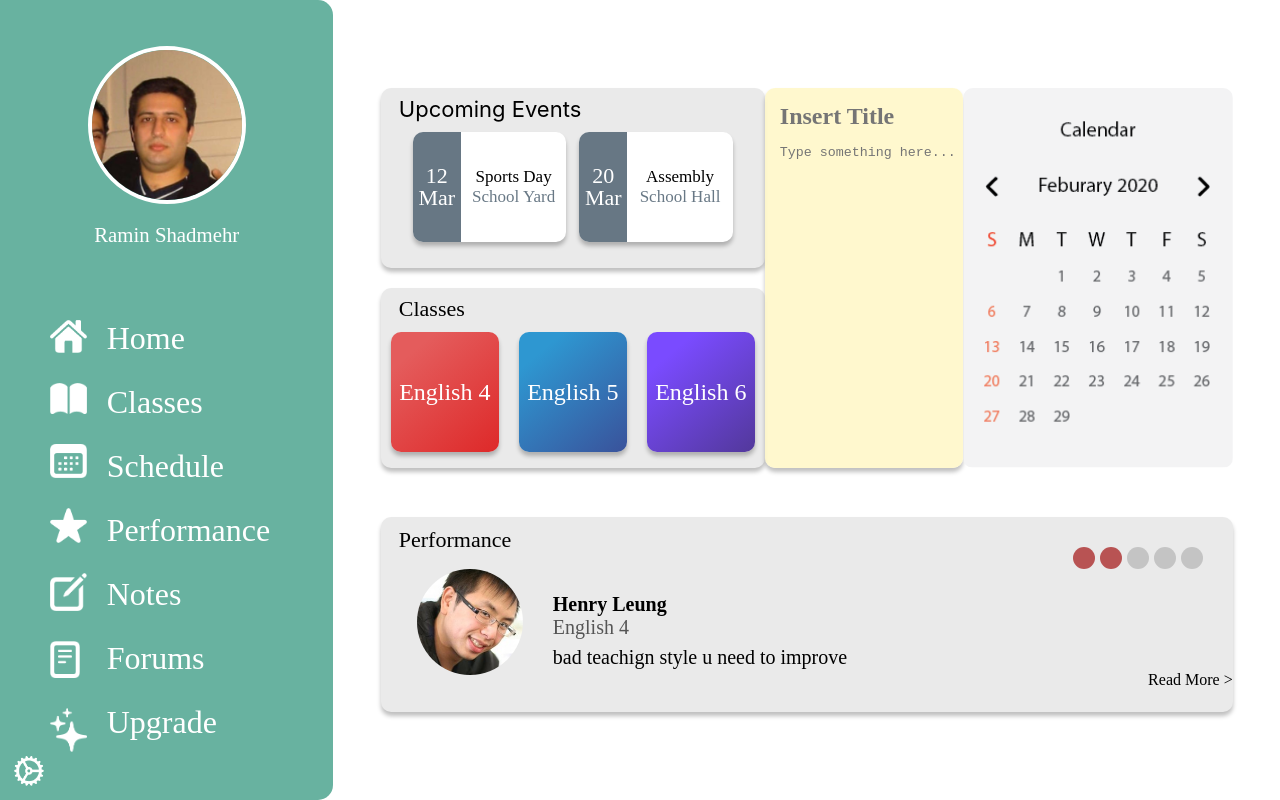
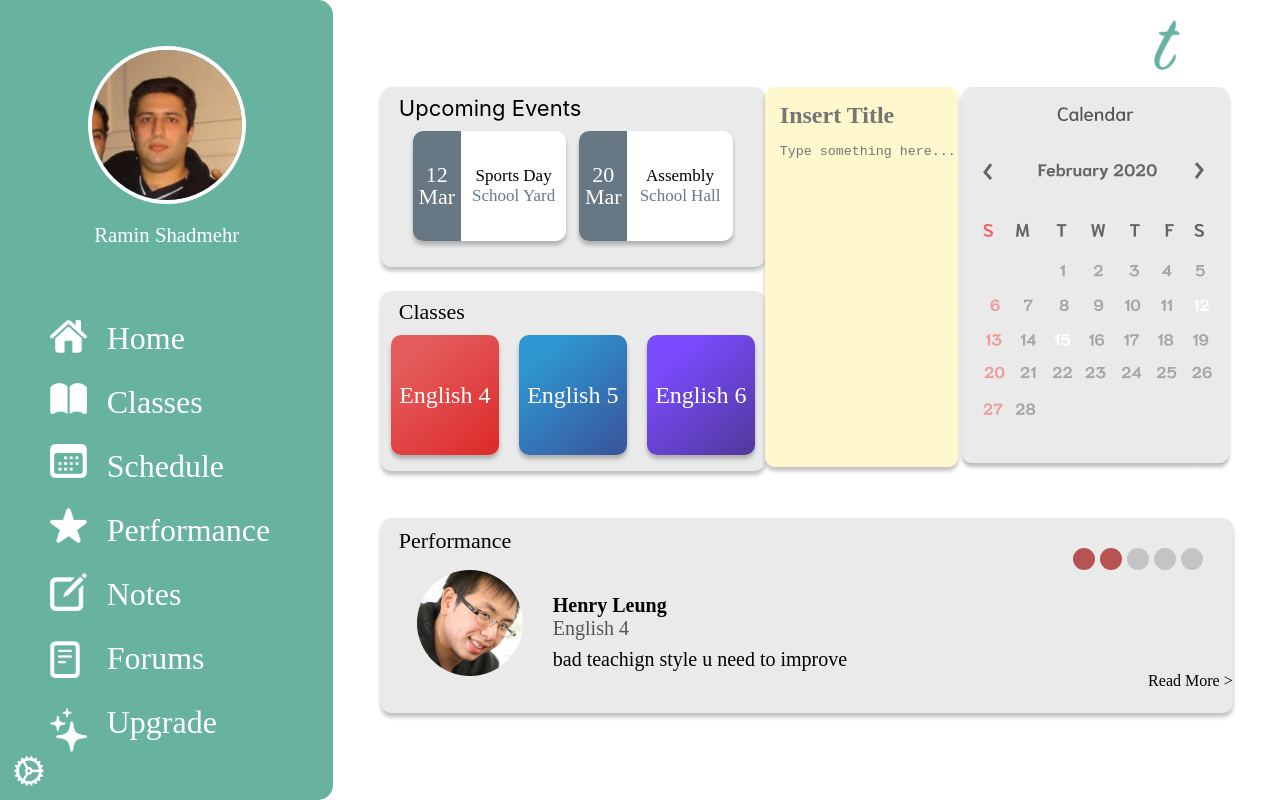
Before and after one commit to eliastayag/blueteal, a React (Create React App) app: page / in a window 1280 px wide. Built offline with nearby package versions, Linux system fonts and the light colour scheme; a web font is replaced by a local one.

Commit message:
added logo in corner not functional

```diff
--- a/src/pages/Dashboard.js
+++ b/src/pages/Dashboard.js
@@ -231,6 +231,7 @@
 
 
         <div class="right-content">
+        <img class="logo" src={require('../imgs/icons/png/t.thin.green.png')}/>
           <div className="dash-header">
           <Header title={name}/>
           </div>
--- a/src/pages/DashboardStyles.scss
+++ b/src/pages/DashboardStyles.scss
@@ -62,3 +62,12 @@
     margin-top: 100px;
     margin-bottom: 14px;
 }
+
+.logo {
+    position: absolute;
+    display: flex;
+    height: 50px;
+    top: 20px;
+    right: 100px;
+    // background-color: pink;
+}
```
Also changed, not shown: src/imgs/home-calendar.png.
